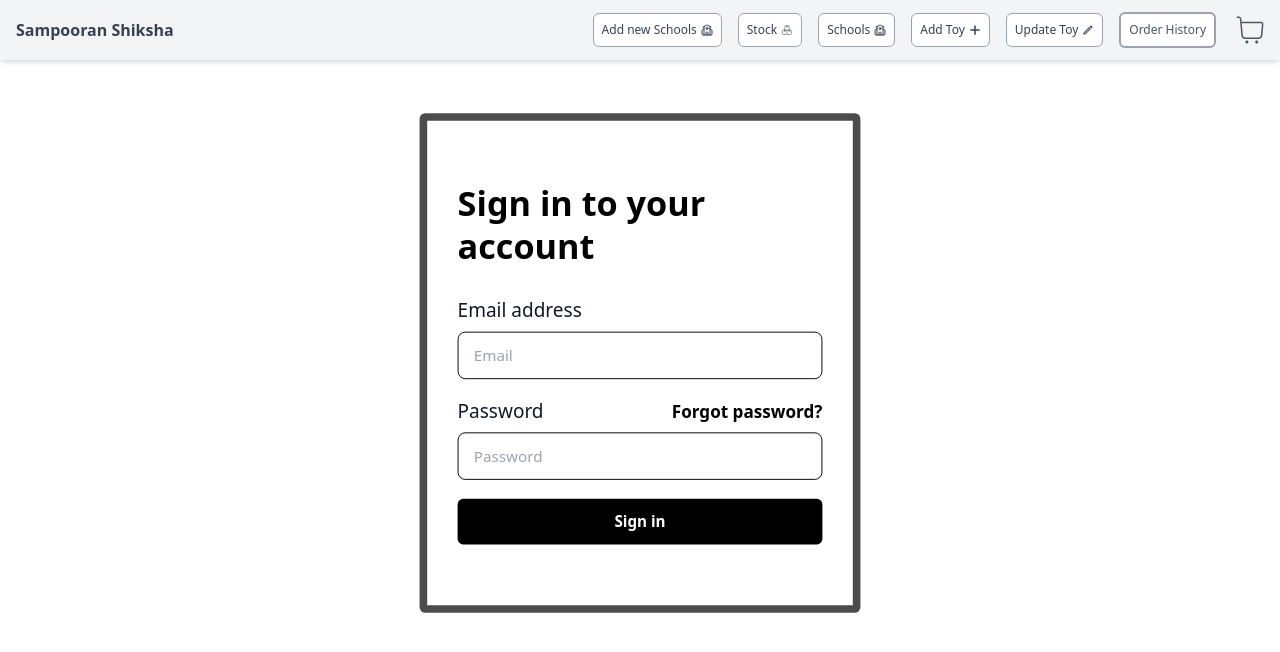
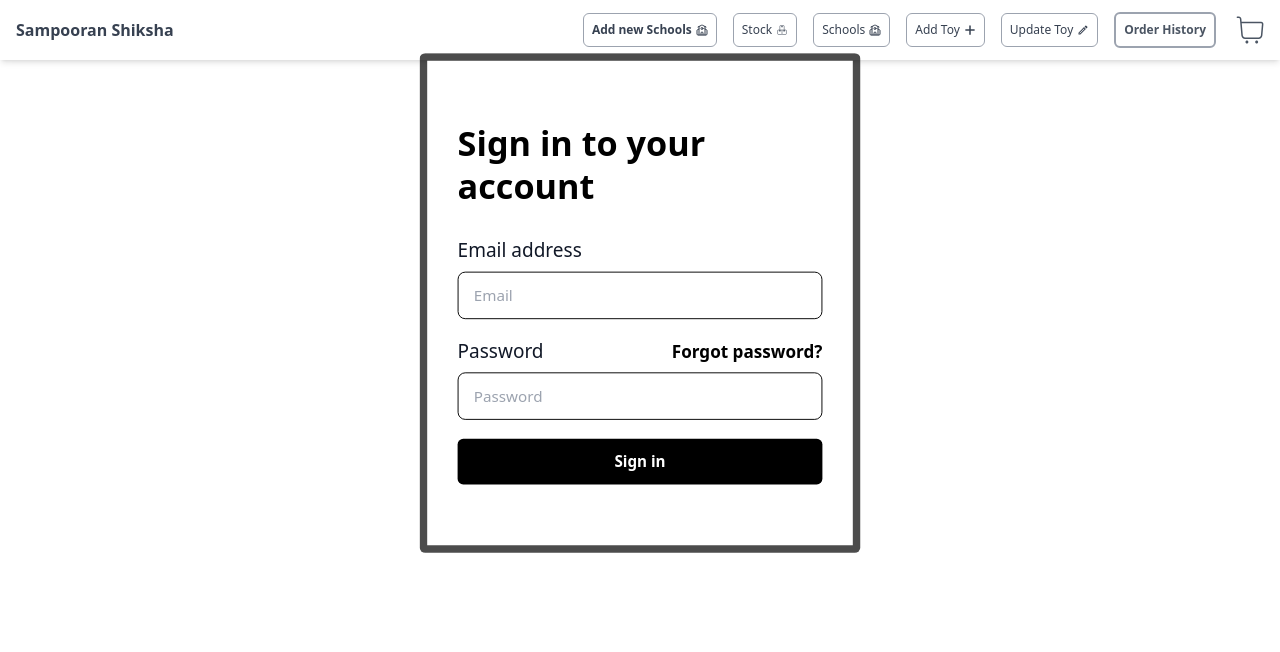
Before and after one commit to drumil32/Sampoorna-Shiksha-Admin-Portal-Frontend, a React (Vite) app: page /login in a window 1280 px wide. Shown: the top 652 px of the page. Built offline with nearby package versions, Linux system fonts and the light colour scheme; no server answers.

Commit message:
feat : make a active nav bar and show the total toy quantity and total order of schools

```diff
--- a/src/Components/CartItems.tsx
+++ b/src/Components/CartItems.tsx
@@ -181,7 +181,7 @@ const CartItems: React.FC<{ currentCart: string }> = ({ currentCart }) => {
                     target='_blank'
                     rel='noopener noreferrer'
                   >
-                    Video Link h
+                    Video Link
                   </a>
                 )}
             </div>
--- a/src/Components/Header.tsx
+++ b/src/Components/Header.tsx
@@ -49,7 +49,7 @@ const Header = () => {
 
 
   return (
-    <div className='bg-gray-100 shadow-md p-3 font-[300] text-gray-600 flex items-center justify-between'>
+    <div className='bg-white fixed w-full top-0 shadow-md p-3 font-[300] text-gray-600 flex items-center justify-between'>
       <Link
         to={HOME}
         className={`font-semibold text-md text-gray-700 p-1`}
@@ -60,7 +60,7 @@ const Header = () => {
       <div className='flex gap-4 items-center'>
         <button
           onClick={addNewSchoolData}
-          className={`border flex gap-1 border-gray-400 p-2 text-xs items-center rounded-md bg-white text-gray-700 font-medium}`}
+          className={`border flex gap-1 border-gray-400 font-semibold p-2 text-xs items-center rounded-md bg-white text-gray-700 font-medium}`}
         >
           Add new Schools
           <LuSchool className='relative' />
@@ -100,7 +100,7 @@ const Header = () => {
 
         <Link
           to={ORDER_HISTORY}
-          className={`border-2 p-2  rounded-md text-xs bg-white border-gray-400  ${handleActive(ORDER_HISTORY)}`}
+          className={`border-2 p-2  rounded-md text-xs bg-white border-gray-400 font-semibold  ${handleActive(ORDER_HISTORY)}`}
         >
           Order History
         </Link>
--- a/src/Components/ToyFrom/ToyForm.tsx
+++ b/src/Components/ToyFrom/ToyForm.tsx
@@ -111,7 +111,7 @@ const ToyForm: React.FC<ToyFormProps> = ({ title, toy, setToy }) => {
 
   return (
     <Loading>
-      <div className='w-full pb-10'>
+      <div className='w-full pb-10 mt-20'>
         <div
           className={`${title === "Add Toy" ? "mt-6" : "mt-3"
             } p-8 border-2  shadow-xl rounded-xl max-w-xl m-auto`}
--- a/src/Components/ToyTable.tsx
+++ b/src/Components/ToyTable.tsx
@@ -110,7 +110,7 @@ const ToyTable: React.FC<MyComponentProps> = ({ toys, from }) => {
 
   return (
     <>
-      <div className='filters w-[90%] m-auto mt-4 border p-2 flex gap-2 items-center rounded-md'>
+      <div className='filters w-[90%] m-auto mt-20 border p-2 flex gap-2 items-center rounded-md '>
         <input
           type='text'
           className='p-2 text-sm w-[77%] outline-none placeholder:font-semibold'
--- a/src/Pages/Order Details/OrderDetails.tsx
+++ b/src/Pages/Order Details/OrderDetails.tsx
@@ -140,7 +140,7 @@ const OrderDetails: React.FC = () => {
 
   return (
     <Loading>
-      <div className='pb-10'>
+      <div className='pb-10 mt-24'>
         <div className='toys-details-container grid grid-cols-1 mt-4 max-w-[90%] gap-4 m-auto pb-8'>
           <div className=' shadow-lg rounded-md border p-8 bg-blue-50 max-w-xl'>
             <div className='flex justify-between items-center'>
--- a/src/Pages/Order History/OrderHistory.tsx
+++ b/src/Pages/Order History/OrderHistory.tsx
@@ -39,7 +39,7 @@ const OrderHistory: React.FC = () => {
 
   return (
     <Loading>
-      <div>
+      <div className="mt-20">
         <OrderHistoryTable orders={orders} />
       </div>
     </Loading>
--- a/src/Pages/School/School.tsx
+++ b/src/Pages/School/School.tsx
@@ -61,7 +61,7 @@ const School: React.FC = () => {
   return (
     <Loading>
       <>
-        <div className='filter w-[90%] m-auto mt-3 border p-2 rounded-md flex items-center'>
+        <div className='filter w-[90%] m-auto mt-20 border p-2 rounded-md flex items-center '>
           <input
             type='text'
             className='p-2 text-sm w-full outline-none placeholder:font-semibold'
--- a/src/Pages/Update Toy/UpdateToy.tsx
+++ b/src/Pages/Update Toy/UpdateToy.tsx
@@ -41,7 +41,7 @@ const UpdateToy: React.FC = () => {
 
   return (
     <Loading>
-      <div className={`w-full flex items-center justify-center mt-3  ${!toy && 'calc-height'}`}>
+      <div className={`w-full flex items-center justify-center mt-10  ${!toy && 'calc-height'}`}>
         <div className='w-[42%] flex items-center border bg-white justify-between p-2 rounded-md shadow-lg focus:bg-red-300 '>
           <input
             type='search'
--- a/src/Pages/cart/Cart.tsx
+++ b/src/Pages/cart/Cart.tsx
@@ -27,7 +27,7 @@ const Cart: React.FC = () => {
 
   return (
     <Loading>
-      <div className='max-w-7xl m-auto mt-6 bg-white shadow-xl gap-3 p-4'>
+      <div className='max-w-7xl m-auto mt-20 bg-white shadow-xl gap-3 p-4'>
         <div className='flex justify-end w-full mb-4'>
           <select
             value={currentCart}
```
